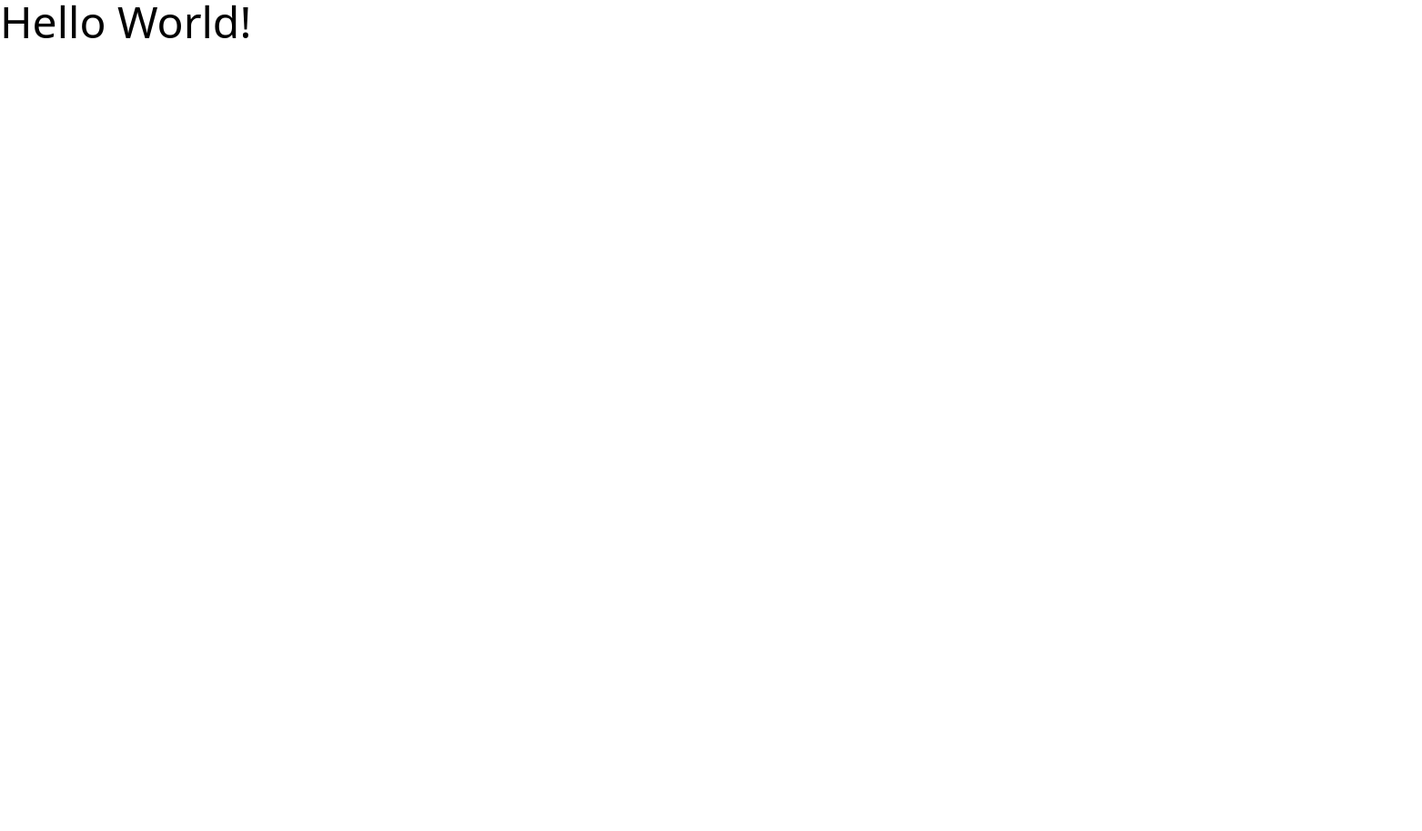
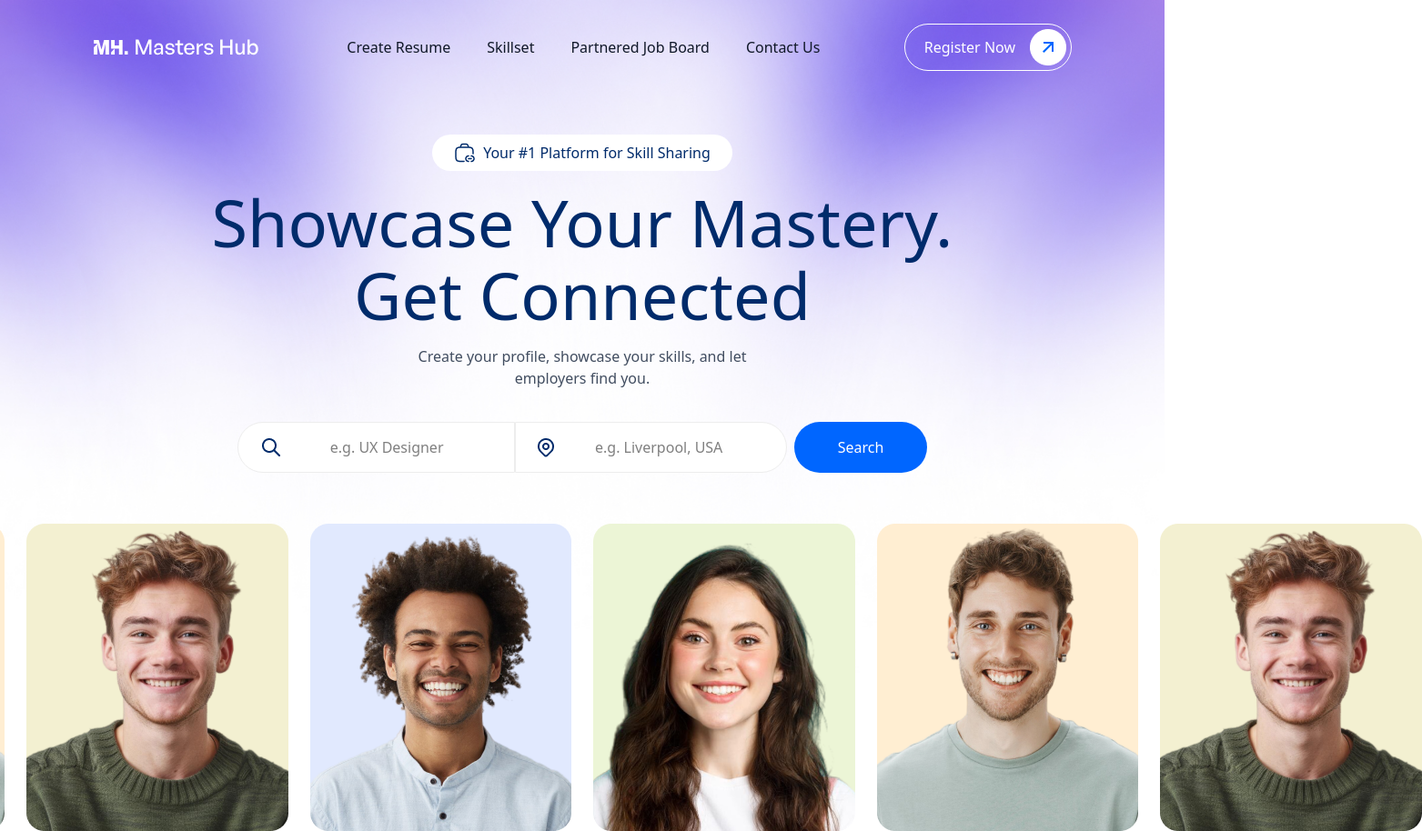
Before and after one commit to curstfear/MastersHub, a website built with Vite: page index.html in a window 1280 px wide. Shown: the whole page at 91% size, 1563 px wide, since content can reach past the window. Before the commit the page ends 800 px from the top, so only its background shows below. Built offline with nearby package versions, Linux system fonts and the light colour scheme.

Commit message:
created first section

```diff
--- a/index.html
+++ b/index.html
@@ -4,9 +4,76 @@
     <meta charset="UTF-8" />
     <link href="/src/style.css" rel="stylesheet">
     <meta name="viewport" content="width=device-width, initial-scale=1.0" />
-    <title>mastershub</title>
+    <title>Masters Hub</title>
   </head>
   <body>
-    <h1 class="text-5xl">Hello World!</h1>
+    <section class="bg-[url('images/bg-gradient.jpg')] w-full h-screen bg-no-repeat bg-cover bg-center">
+      <nav class="flex items-center justify-between px-[102px] py-[25px] mb-[45px]">
+        <img src="src/images/Logo.svg" alt="">
+        <ul class="flex font-light">
+          <li>
+            <a href="#" class="
+              nav-link
+            ">
+              Create Resume
+            </a>
+          </li>
+          <li class="ml-[40px] nav-link">
+            <a href="#">Skillset</a>
+          </li>
+          <li class="ml-[40px] nav-link">
+            <a href="#">Partnered Job Board</a>
+          </li>
+          <li class="ml-[40px] nav-link">
+            <a href="#">Contact Us</a>
+          </li>
+        </ul>
+        <div class="border border-white rounded-full p-[5px]">
+          <a href="#" class="flex items-center justify-center">
+            <p class="text-white px-[16px]">Register Now</p>
+            <img src="src/images/icons/arrow-up-right.png" alt="register button">
+          </a>
+        </div>
+      </nav>
+
+      <div class="m-auto w-full max-w-fit">
+        <div class="flex flex-col items-center justify-center max-w-[845px] text-center">
+          <div class="flex justify-center items-center bg-white py-[8px] px-[24px] rounded-full mb-[16px]">
+          <img src="src/images/icons/job-link.png" alt="job-link">
+          <p class="text-[#002B6B] font-light ml-[8px] text-[16px]">Your #1 Platform for Skill Sharing</p>
+          </div>
+
+          <h1 class="text-[72px]/20 text-[#002B6B] mb-[16px]">Showcase Your Mastery. Get Connected</h1>
+
+          <p class="text-[#414D60] text-[16px] font-light mb-9" >Create your profile, showcase your skills, and let </br> employers find you.</p>
+
+            <form action="#" class="mb-14">
+              <div class="flex">
+                <div class="flex">
+                  <div  class="bg-white border-[#EDEDED] border rounded-l-full flex items-center justify-center px-6">
+                    <img src="src/images/icons/search.png" alt="">
+                    <input type="text" placeholder="e.g. UX Designer" class="outline-0 text-center"/>
+                  </div>
+                  <div  class="bg-white border-[#EDEDED] border rounded-r-full flex items-center justify-center px-6">
+                    <img src="src/images/icons/geo.png" alt="">
+                    <input type="text" placeholder="e.g. Liverpool, USA" class="outline-0 text-center"/>
+                  </div>
+                </div>
+                <button type="submit" class="bg-[#0066FF] text-white rounded-full py-4 px-12 ml-2">Search</button>
+              </div>
+            </form>
+            <div class="flex justify-center items-center gap-6">
+              <img src="src/images/portrets/4.png" alt="">
+              <img src="src/images/portrets/1.png" alt="">
+              <img src="src/images/portrets/2.png" alt="">
+              <img src="src/images/portrets/3.png" alt="">
+              <img src="src/images/portrets/4.png" alt="">
+              <img src="src/images/portrets/1.png" alt="">
+            </div>
+        </div>
+      </div>
+
+    </section>
+
   </body>
 </html>
--- a/src/style.css
+++ b/src/style.css
@@ -1 +1,18 @@
 @import "tailwindcss";
+
+@layer components {
+  .nav-link {
+    /* Основные классы */
+    @apply relative text-gray-900 hover:text-[#0066FF] transition-all duration-100;
+
+    @apply after:content-[''] after:absolute after:bottom-[-5px] after:h-0.5 after:bg-[#0066FF];
+
+    /* Центрирование и анимация */
+    @apply after:left-1/2 after:w-0 after:-translate-x-1/2 after:transition-all after:duration-300;
+  }
+
+  .nav-link:hover {
+    /* Состояние при наведении */
+    @apply after:w-full;
+  }
+}
```
Also changed, not shown: src/images/Logo.svg (added), src/images/bg-gradient.jpg (added), src/images/icons/arrow-up-right.png (added), src/images/icons/geo.png (added), src/images/icons/job-link.png (added), src/images/icons/search.png (added), src/images/portrets/1.png (added), src/images/portrets/2.png (added), src/images/portrets/3.png (added), src/images/portrets/4.png (added).
